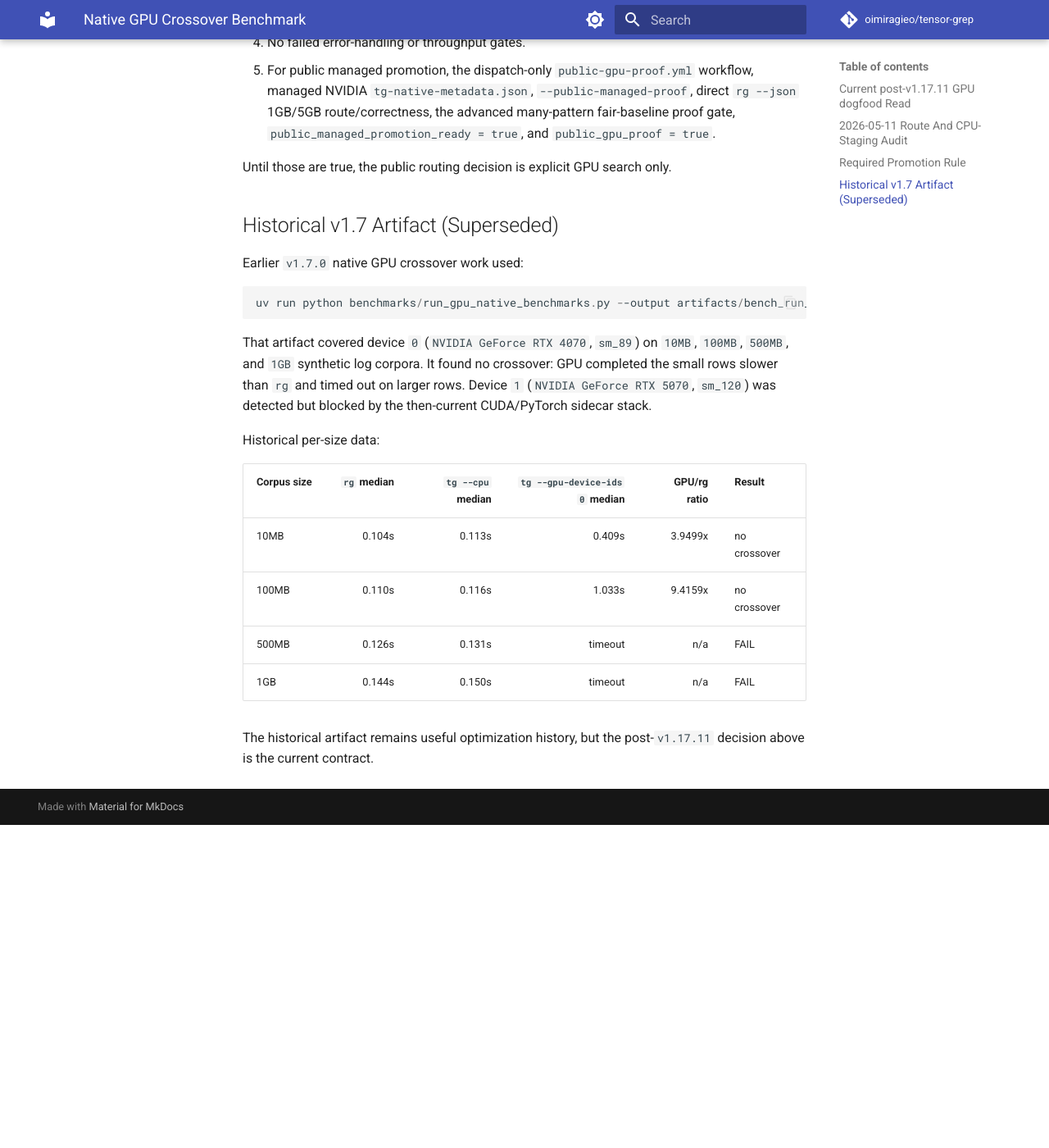
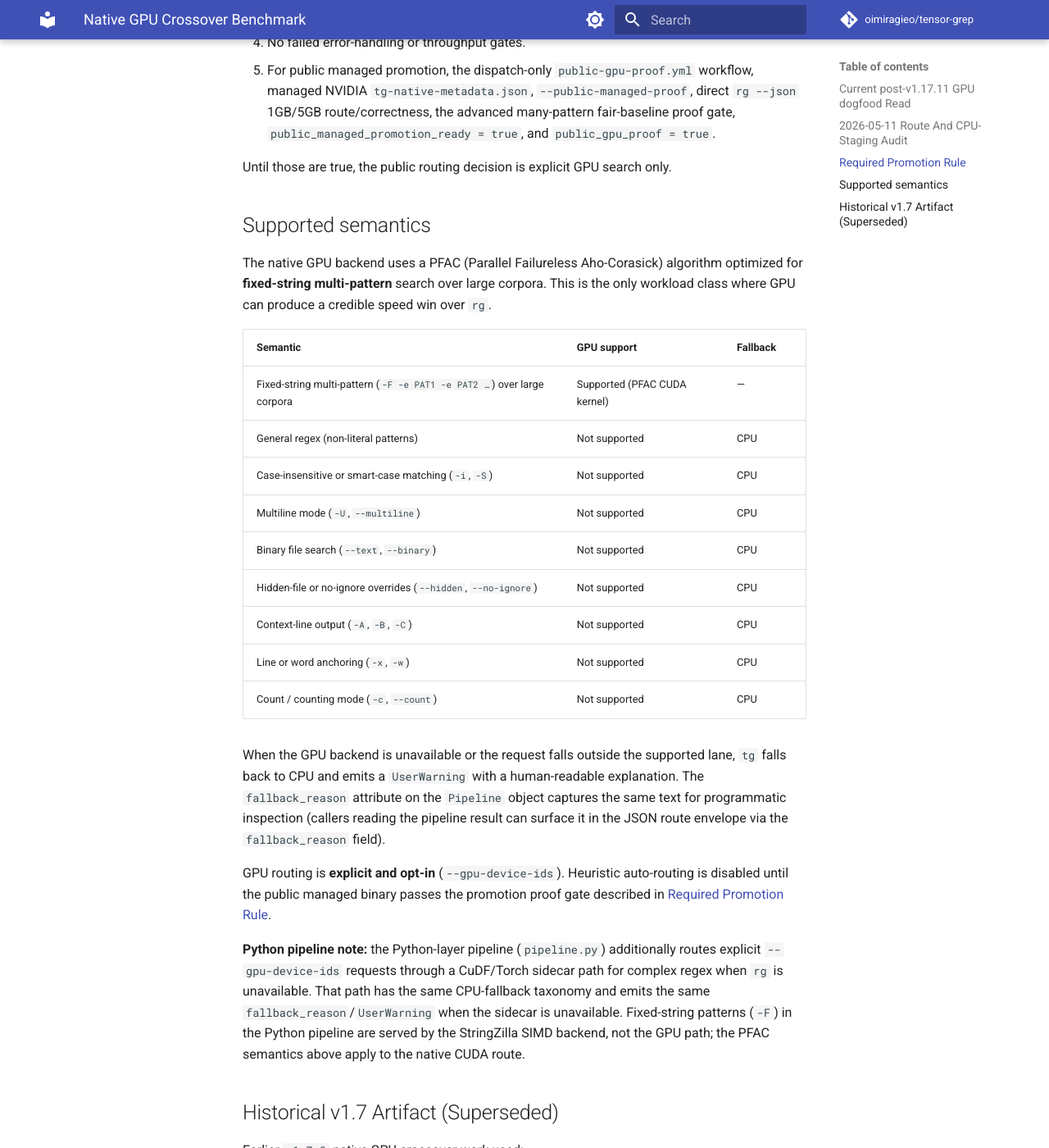
Before and after one commit to oimiragieo/tensor-grep, an MkDocs documentation site: the page built from docs/gpu_crossover.md, in a window 1280 px wide and 1400 px high, scrolled down 4421 px. Shown: the whole window at 82% size. Built offline with MkDocs 1.6.1 and Material for MkDocs 9.7.7, drawn with Linux system fonts in a browser that asks for light colours; comment, search, counter and statistics services are not loaded; before the commit the page ends 5427 px from its top, so only the background shows below that.

Commit message:
feat(gpu): loud non-promotional fallback messages + supported-semantics taxonomy
Three changes in this slice:

1. pipeline.py — `import warnings`; add `fallback_reason: str | None = None` local
   variable; on every heuristic-GPU CPU fallback path emit `warnings.warn(msg,
   stacklevel=2)` with a human-readable, non-promotional message that names the
   specific reason (no chunk plan / no cuDF+Torch / Torch import failed); expose
   `self.fallback_reason` so callers can surface it in the JSON route envelope.
   The explicit-GPU error paths (_raise_explicit_gpu_configuration_error) now
   prepend "GPU acceleration is experimental." to the exception message.

2. docs/gpu_crossover.md — new "Supported semantics" section: tabular taxonomy of
   GPU-native scope (PFAC fixed-string multi-pattern) vs CPU-fallback triggers
   (regex, case-fold, multiline, binary, hidden/no-ignore, context lines, anchoring,
   count mode); notes that `fallback_reason` / `UserWarning` are emitted on any
   fallback; clarifies Python-pipeline vs native-CUDA-route distinction.

```diff
--- a/docs/gpu_crossover.md
+++ b/docs/gpu_crossover.md
@@ -79,6 +79,41 @@ Do not promote GPU speed from device discovery, sidecar availability, or correct
 
 Until those are true, the public routing decision is explicit GPU search only.
 
+## Supported semantics
+
+The native GPU backend uses a PFAC (Parallel Failureless Aho-Corasick) algorithm optimized for
+**fixed-string multi-pattern** search over large corpora. This is the only workload class where
+GPU can produce a credible speed win over `rg`.
+
+| Semantic | GPU support | Fallback |
+| --- | --- | --- |
+| Fixed-string multi-pattern (`-F -e PAT1 -e PAT2 …`) over large corpora | Supported (PFAC CUDA kernel) | — |
+| General regex (non-literal patterns) | Not supported | CPU |
+| Case-insensitive or smart-case matching (`-i`, `-S`) | Not supported | CPU |
+| Multiline mode (`-U`, `--multiline`) | Not supported | CPU |
+| Binary file search (`--text`, `--binary`) | Not supported | CPU |
+| Hidden-file or no-ignore overrides (`--hidden`, `--no-ignore`) | Not supported | CPU |
+| Context-line output (`-A`, `-B`, `-C`) | Not supported | CPU |
+| Line or word anchoring (`-x`, `-w`) | Not supported | CPU |
+| Count / counting mode (`-c`, `--count`) | Not supported | CPU |
+
+When the GPU backend is unavailable or the request falls outside the supported lane,
+`tg` falls back to CPU and emits a `UserWarning` with a human-readable explanation.
+The `fallback_reason` attribute on the `Pipeline` object captures the same text for
+programmatic inspection (callers reading the pipeline result can surface it in the
+JSON route envelope via the `fallback_reason` field).
+
+GPU routing is **explicit and opt-in** (`--gpu-device-ids`). Heuristic auto-routing
+is disabled until the public managed binary passes the promotion proof gate described
+in [Required Promotion Rule](#required-promotion-rule).
+
+**Python pipeline note:** the Python-layer pipeline (`pipeline.py`) additionally
+routes explicit `--gpu-device-ids` requests through a CuDF/Torch sidecar path for
+complex regex when `rg` is unavailable. That path has the same CPU-fallback taxonomy
+and emits the same `fallback_reason`/`UserWarning` when the sidecar is unavailable.
+Fixed-string patterns (`-F`) in the Python pipeline are served by the StringZilla
+SIMD backend, not the GPU path; the PFAC semantics above apply to the native CUDA route.
+
 ## Historical v1.7 Artifact (Superseded)
 
 Earlier `v1.7.0` native GPU crossover work used:
```
Also changed, not shown: 1 other file.
